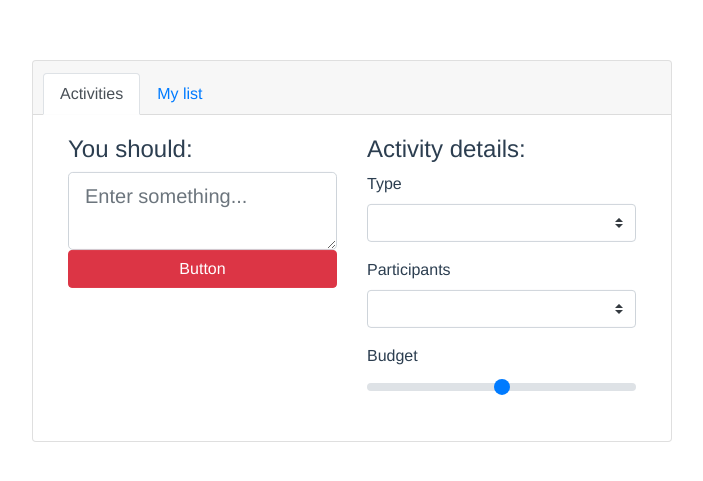
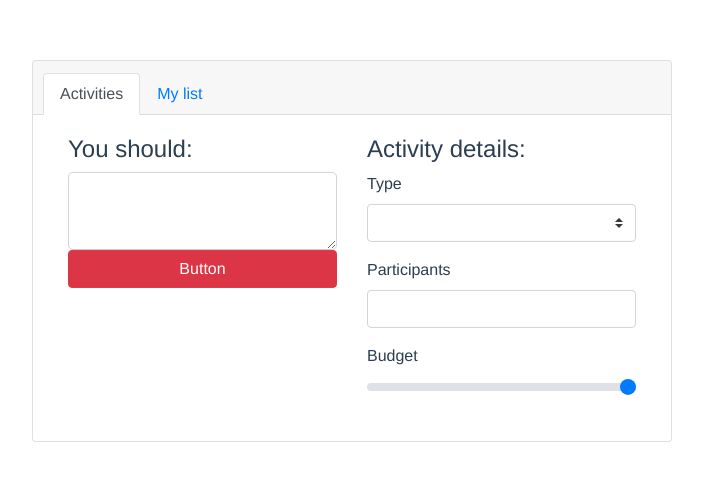
Before and after one commit to szati07/bored-app, a Vue app in the folder bored-app/: page /#/activities in a window 1280 px wide. Shown: the part 149-630 px from the top of the page, without its empty margins (288-991 px from the left). Built offline with nearby package versions, Linux system fonts and the light colour scheme; no server answers.

Commit message:
Created axios call

```diff
--- /dev/null
+++ b/bored-app/src/api/Api.js
@@ -0,0 +1,3 @@
+const api = 'https://www.boredapi.com/api';
+
+export default api;
--- a/bored-app/src/main.js
+++ b/bored-app/src/main.js
@@ -2,6 +2,7 @@ import '@babel/polyfill';
 import 'mutationobserver-shim';
 import Vue from 'vue';
 import './plugins/bootstrap-vue';
+import './plugins/axios-vue';
 import App from './App.vue';
 import router from './router';
 import store from './store';
--- /dev/null
+++ b/bored-app/src/plugins/axios-vue.js
@@ -0,0 +1,5 @@
+import Vue from 'vue';
+import axios from 'axios';
+import VueAxios from 'vue-axios';
+
+Vue.use(VueAxios, axios);
--- a/bored-app/src/views/Activities.vue
+++ b/bored-app/src/views/Activities.vue
@@ -6,8 +6,8 @@
          <h4>You should:</h4>
          <b-form-textarea
             id="textarea"
-            placeholder="Enter something..."
             size="lg"
+            :value="activity.name"
           ></b-form-textarea>
           <b-button block variant="danger">Button</b-button>
         </b-col>
@@ -18,21 +18,21 @@
             label="Type"
             label-for="type"
           >
-            <b-form-select id="type"></b-form-select>
+            <b-form-select :value='selectedType' :options="activity.type" id="type"></b-form-select>
           </b-form-group>
           <b-form-group
             id="fieldset-2"
             label="Participants"
             label-for="participants"
           >
-            <b-form-select id="participants"></b-form-select>
+            <b-form-input id="participants"></b-form-input>
           </b-form-group>
           <b-form-group
             id="fieldset-3"
             label="Budget"
             label-for="budget"
           >
-            <b-form-input :type="'range'" id="budget"></b-form-input>
+            <b-form-input :min='0' :max='1' :type="'range'" id="budget"></b-form-input>
           </b-form-group>
         </b-col>
       </b-row>
@@ -41,10 +41,26 @@
 </template>
 
 <script>
+import api from '../api/Api';
 
 export default {
   name: 'Activities',
-  components: {
+  data() {
+    return {
+      activity: {
+        activity: 'asd',
+        type: ["education", "recreational", "social", "diy", "charity", "cooking", "relaxation", "music", "busywork"],
+        participants: 0,
+        price: 0,
+      },
+      selectedType: null,
+    }
+  },
+  mounted() {
+    this.axios.get(`${api}/activity`).then((response) => {
+      console.log(response);
+      this.selectedType = response.data.type;
+    });
   },
 };
 </script>
```
Also changed, not shown: bored-app/.eslintrc.js.
